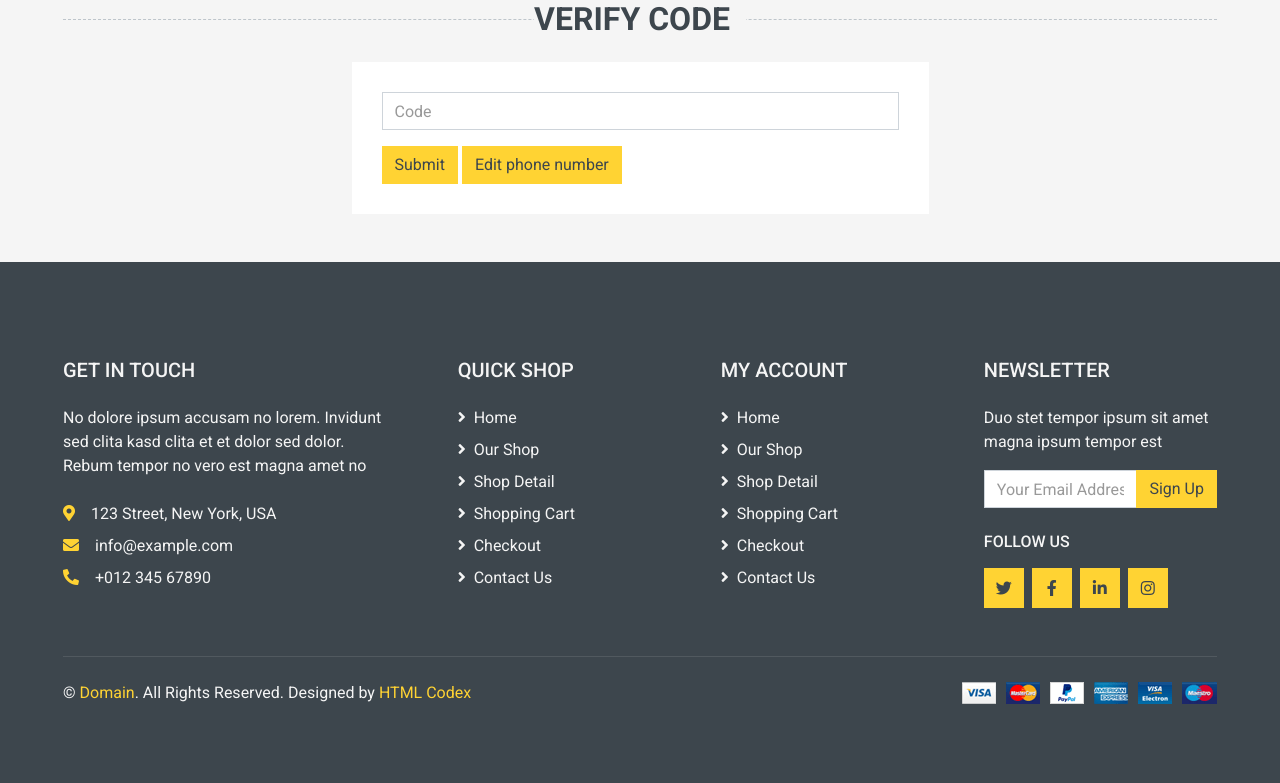
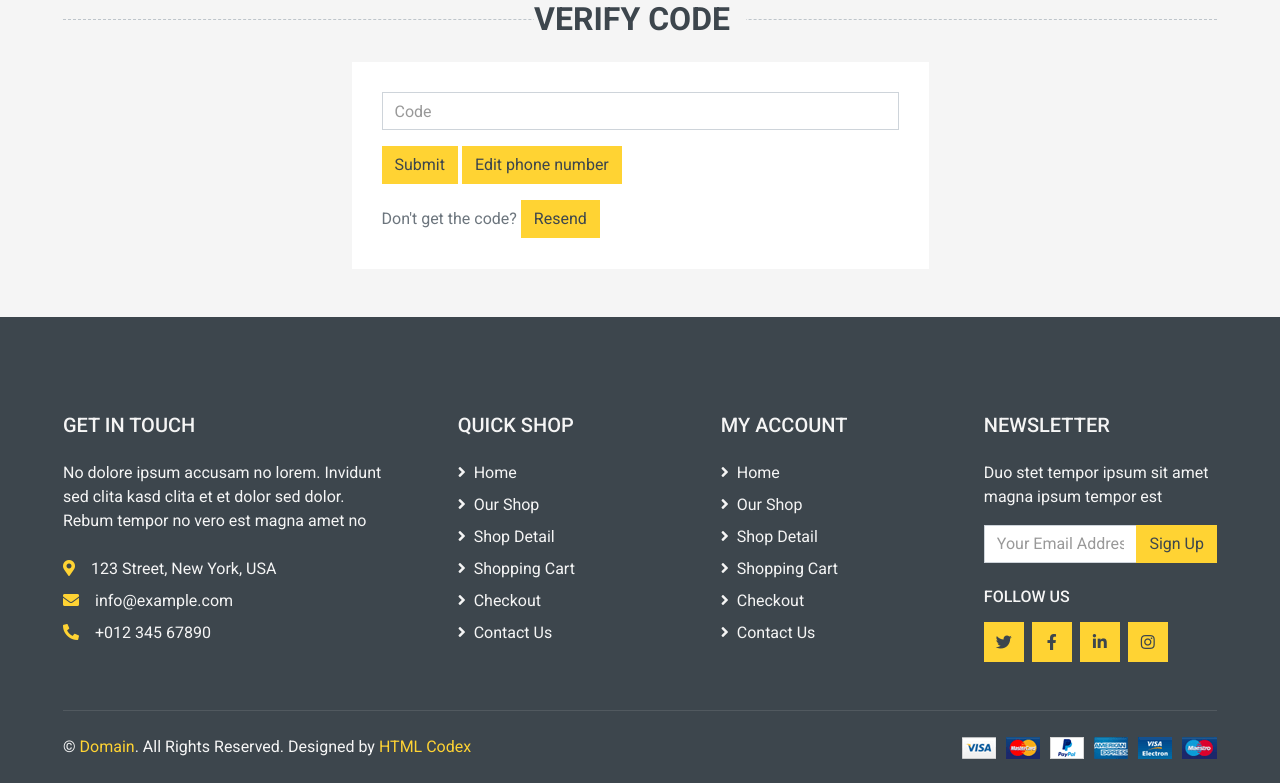
Before and after one commit to Amirhamzeh-Eidi/multishop, a Django app: page /accounts/auth/verify/ in a window 1280 px wide. Shown: the part 214-997 px from the top of the page. Before the commit the page ends 918 px from the top, so only its background shows below. Run offline with Django 5.2, Linux system fonts and the light colour scheme; some libraries are stand-ins or nearby versions.

Commit message:
feat: add resend otp ability

```diff
--- a/accounts/templates/accounts/verify_code.html
+++ b/accounts/templates/accounts/verify_code.html
@@ -20,7 +20,12 @@
                             <button type="submit" class="btn btn-primary">Submit</button>
                             <a class="btn btn-primary" href="{% url 'accounts:user_authentication' %}">Edit phone number</a>
                     </form>
-
+                        <form action="{% url 'accounts:resend_code' %}" method="post" class="mt-3">
+                            {% csrf_token %}
+                            <label >Don't get the code?</label>
+                            <input type="hidden" name="token" id="" value="{{request.GET.token}}">
+                            <button type="submit" class="btn btn-primary" >Resend</button>
+                        </form>
                 </div>
             </div>
         </div>
--- a/accounts/urls.py
+++ b/accounts/urls.py
@@ -8,4 +8,5 @@ urlpatterns = [
     path("logout/", LogoutView.as_view(next_page="home:home"),name="user_logout"),
     path("auth/", views.UserAuthView.as_view(),name="user_authentication"),
     path("auth/verify/", views.VerifyCodeView.as_view(),name="verify_code"),
+    path("auth/resend-code/", views.ResendOtpView.as_view(), name="resend_code"),
 ]
--- a/accounts/views.py
+++ b/accounts/views.py
@@ -1,6 +1,7 @@
 from django.shortcuts import render, HttpResponse, redirect
 from django.urls import reverse_lazy
 from django.views.generic import FormView
+from django.views import View
 from . import forms
 from . import models
 from django.contrib.auth import login
@@ -32,6 +33,28 @@ class UserAuthView(FormView):
         print(otp.code)
         otp.save()
         return redirect(reverse("accounts:verify_code") + f"?token={otp.token}")
+class ResendOtpView(View):
+    def post(self, request):
+        try:
+            otp = services.OtpService.resend_otp(token=request.POST.get("token"))
+            print("token: " + request.POST.get("token"))
+            print(otp.code)
+            return redirect(reverse("accounts:verify_code") + f"?token={otp.token}")
+        except services.OtpRequestToSoon:
+            messages.error(request, "you must wait for 1 minute for send new code", extra_tags="otp-too-soon")
+            return redirect(reverse("accounts:verify_code") + f"?token={request.POST.get('token')}")
+        except services.OtpShortTermLimitExceeded:
+            messages.error(request, "you can ask 3 code in 10 minutes", extra_tags="otp-short-limit")
+            return redirect(reverse("accounts:verify_code") + f"?token={request.POST.get('token')}")
+        except services.OtpDailyLimitExceeded:
+            messages.error(request, "you can ask 20 code in 24 houres", extra_tags="otp-daily-limit")
+            return redirect(reverse("accounts:verify_code") + f"?token={request.POST.get('token')}")
+        except services.InvalidOtpError:
+            print("token: " + request.POST.get("token"))
+            return redirect("accounts:user_authentication")
+    def get(self, request):
+        return redirect("accounts:user_authentication")
+
 class VerifyCodeView(FormView):
     form_class = forms.VerifyCodeForm
     template_name = "accounts/verify_code.html"
```
Also changed, not shown: accounts/services.py (+33 -0 lines).
